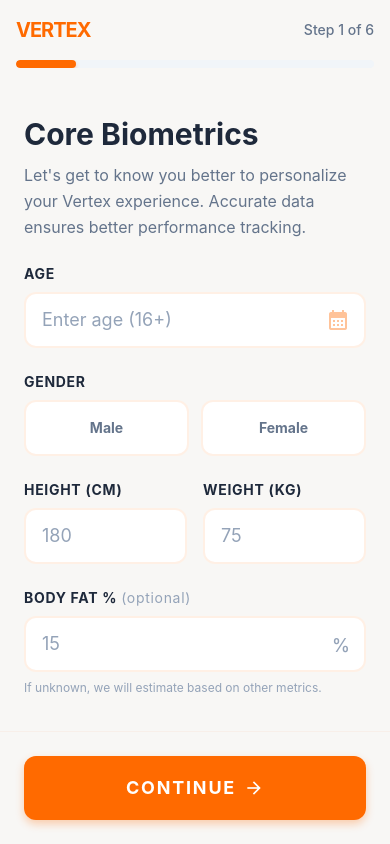
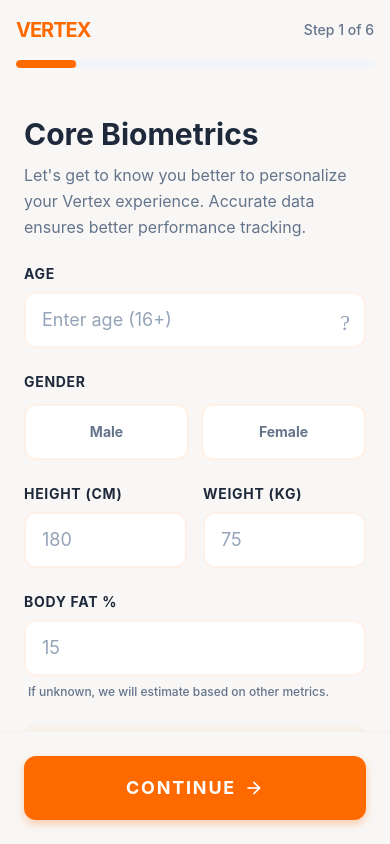
Before and after one commit to Youssefff112/grad-project, a React Native app: screen /Biometrics in a window 390 px wide. Built offline with nearby package versions, Linux system fonts and the light colour scheme.

Commit message:
refactor: Update BiometricsScreen to use FormInput and Card components
- Replace TextInput fields with FormInput component
- Use Card for privacy/data info box
- Add state management for age, height, weight, body fat inputs
- Consistent form styling across onboarding screens

```diff
--- a/src/screens/BiometricsScreen.tsx
+++ b/src/screens/BiometricsScreen.tsx
@@ -1,14 +1,22 @@
 import React, { useState } from 'react';
-import { View, Text, TextInput, SafeAreaView, ScrollView, TouchableOpacity } from 'react-native';
+import { View, Text, SafeAreaView, ScrollView, TouchableOpacity } from 'react-native';
 import { MaterialIcons } from '@expo/vector-icons';
 import tw from '../tw';
 import { useTheme } from '../context/ThemeContext';
 import { Button } from '../components/Button';
 import { ProgressBar } from '../components/ProgressBar';
+import { FormInput } from '../components/FormInput';
+import { Card } from '../components/Card';
 
 export const BiometricsScreen = ({ navigation }: any) => {
   const { isDark, accent } = useTheme();
   const [gender, setGender] = useState<'male' | 'female' | ''>('');
+  const [age, setAge] = useState('');
+  const [height, setHeight] = useState('');
+  const [weight, setWeight] = useState('');
+  const [bodyFat, setBodyFat] = useState('');
+
+  const subtextColor = isDark ? '#94a3b8' : '#64748b';
 
   return (
     <SafeAreaView style={[tw`flex-1`, { backgroundColor: isDark ? '#0a0a12' : '#f8f7f5' }]}>
@@ -24,34 +32,25 @@ export const BiometricsScreen = ({ navigation }: any) => {
           <Text style={[tw`text-3xl font-bold leading-tight mb-2`, { color: isDark ? '#f1f5f9' : '#1e293b' }]}>
             Core Biometrics
           </Text>
-          <Text style={[tw`text-base leading-relaxed`, { color: isDark ? '#94a3b8' : '#64748b' }]}>
+          <Text style={[tw`text-base leading-relaxed`, { color: subtextColor }]}>
             Let's get to know you better to personalize your Vertex experience. Accurate data ensures better performance tracking.
           </Text>
         </View>
 
         <View style={tw`flex-col gap-6`}>
-          <View>
-            <Text style={[tw`text-sm font-bold uppercase tracking-wider mb-2`, { color: isDark ? '#e2e8f0' : '#1e293b' }]}>Age</Text>
-            <View style={tw`relative`}>
-              <TextInput
-                style={[
-                  tw`w-full h-14 border-2 rounded-xl px-4 text-lg`,
-                  {
-                    backgroundColor: isDark ? '#1e293b' : '#ffffff',
-                    borderColor: accent + '1A',
-                    color: isDark ? '#ffffff' : '#1e293b',
-                  },
-                ]}
+          <FormInput
+            label="Age"
             placeholder="Enter age (16+)"
-                placeholderTextColor="#94a3b8"
+            value={age}
+            onChangeText={setAge}
+            icon={<MaterialIcons name="calendar-month" size={20} color={accent} />}
             keyboardType="numeric"
           />
-              <MaterialIcons name="calendar-month" size={24} color={accent + '66'} style={tw`absolute right-4 top-4`} />
-            </View>
-          </View>
 
           <View>
-            <Text style={[tw`text-sm font-bold uppercase tracking-wider mb-2`, { color: isDark ? '#e2e8f0' : '#1e293b' }]}>Gender</Text>
+            <Text style={[tw`text-sm font-bold uppercase tracking-wider mb-3`, { color: isDark ? '#e2e8f0' : '#1e293b' }]}>
+              Gender
+            </Text>
             <View style={tw`flex-row gap-3`}>
               {(['male', 'female'] as const).map((option) => (
                 <TouchableOpacity
@@ -82,78 +81,45 @@ export const BiometricsScreen = ({ navigation }: any) => {
             </View>
           </View>
 
+          {/* Measurements Row */}
           <View style={tw`flex-row gap-4`}>
             <View style={tw`flex-1`}>
-              <Text style={[tw`text-sm font-bold uppercase tracking-wider mb-2`, { color: isDark ? '#e2e8f0' : '#1e293b' }]}>Height (cm)</Text>
-              <TextInput
-                style={[
-                  tw`w-full h-14 border-2 rounded-xl px-4 text-lg`,
-                  {
-                    backgroundColor: isDark ? '#1e293b' : '#ffffff',
-                    borderColor: accent + '1A',
-                    color: isDark ? '#ffffff' : '#1e293b',
-                  },
-                ]}
+              <FormInput
+                label="Height (cm)"
                 placeholder="180"
-                placeholderTextColor="#94a3b8"
+                value={height}
+                onChangeText={setHeight}
                 keyboardType="numeric"
               />
             </View>
             <View style={tw`flex-1`}>
-              <Text style={[tw`text-sm font-bold uppercase tracking-wider mb-2`, { color: isDark ? '#e2e8f0' : '#1e293b' }]}>Weight (kg)</Text>
-              <TextInput
-                style={[
-                  tw`w-full h-14 border-2 rounded-xl px-4 text-lg`,
-                  {
-                    backgroundColor: isDark ? '#1e293b' : '#ffffff',
-                    borderColor: accent + '1A',
-                    color: isDark ? '#ffffff' : '#1e293b',
-                  },
-                ]}
+              <FormInput
+                label="Weight (kg)"
                 placeholder="75"
-                placeholderTextColor="#94a3b8"
+                value={weight}
+                onChangeText={setWeight}
                 keyboardType="numeric"
               />
             </View>
           </View>
 
-          <View>
-            <Text style={[tw`text-sm font-bold uppercase tracking-wider mb-2`, { color: isDark ? '#e2e8f0' : '#1e293b' }]}>
-              Body Fat % <Text style={[tw`font-normal lowercase`, { color: '#94a3b8' }]}>(Optional)</Text>
-            </Text>
-            <View style={tw`relative`}>
-              <TextInput
-                style={[
-                  tw`w-full h-14 border-2 rounded-xl px-4 text-lg`,
-                  {
-                    backgroundColor: isDark ? '#1e293b' : '#ffffff',
-                    borderColor: accent + '1A',
-                    color: isDark ? '#ffffff' : '#1e293b',
-                  },
-                ]}
+          <FormInput
+            label="Body Fat %"
             placeholder="15"
-                placeholderTextColor="#94a3b8"
+            value={bodyFat}
+            onChangeText={setBodyFat}
+            helperText="If unknown, we will estimate based on other metrics."
             keyboardType="numeric"
           />
-              <Text style={[tw`absolute right-4 top-4 font-medium text-lg`, { color: '#94a3b8' }]}>%</Text>
-            </View>
-            <Text style={[tw`text-xs mt-2`, { color: '#94a3b8' }]}>If unknown, we will estimate based on other metrics.</Text>
-          </View>
 
-          <View
-            style={[
-              tw`mt-4 rounded-xl p-4 border flex-row items-start gap-3`,
-              {
-                backgroundColor: accent + '0D',
-                borderColor: accent + '1A',
-              },
-            ]}
-          >
-            <MaterialIcons name="info" size={20} color={accent} />
-            <Text style={[tw`text-sm flex-1`, { color: isDark ? '#94a3b8' : '#475569' }]}>
+          <Card variant="filled" padding="md">
+            <View style={tw`flex-row gap-3`}>
+              <MaterialIcons name="info" size={18} color={accent} />
+              <Text style={[tw`text-sm flex-1 leading-5`, { color: subtextColor }]}>
                 Your data is encrypted and used only to calculate your metabolic rate and fitness baseline.
               </Text>
             </View>
+          </Card>
         </View>
       </ScrollView>
 
```
Also changed, not shown: 1 other file (tests, documents, lock files or other folders). Lines whose indentation alone changed are shown as unchanged.
